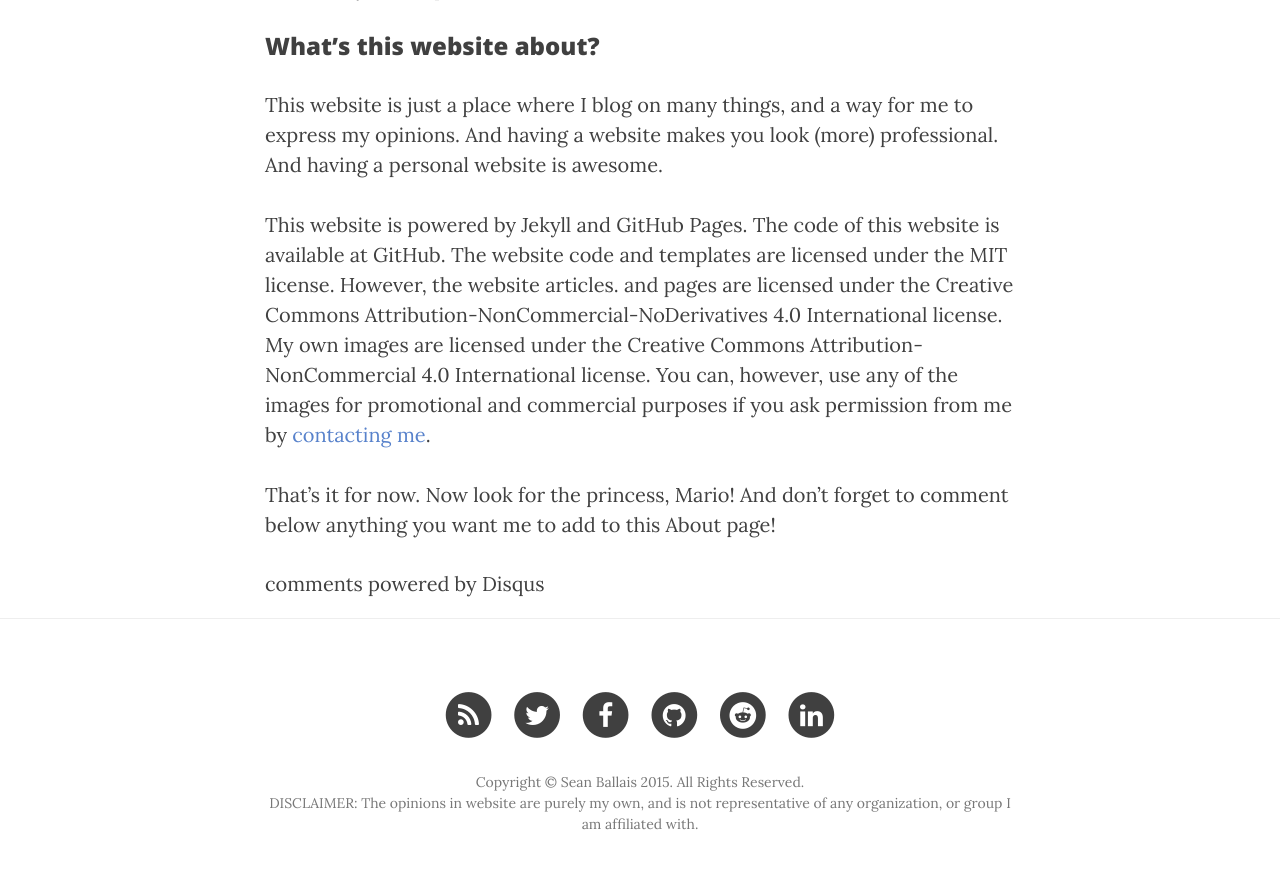
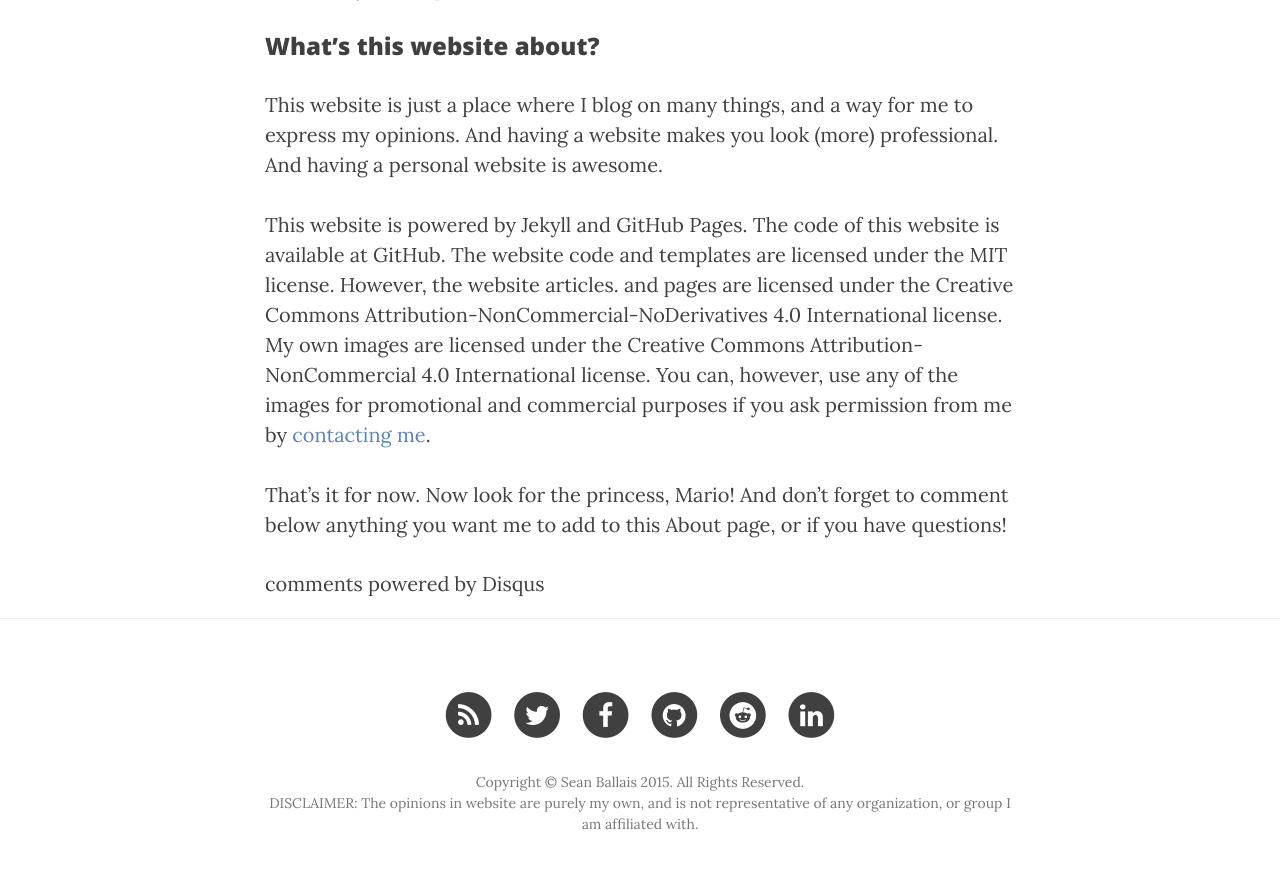
Before and after one commit to seanballais/seanballais.github.io, a Jekyll site: the page built from about.md, in a window 1280 px wide and 900 px high, scrolled down 3115 px. Shown: the top 869 px of the window. Built offline with Jekyll 4.4.1, drawn with Linux system fonts in a browser that asks for light colours; nearby versions of some CDN libraries; comment, search, counter and statistics services are not loaded.

Commit message:
Updated the About to invite readers to comment there.

```diff
--- a/about.md
+++ b/about.md
@@ -32,4 +32,4 @@ This website is just a place where I blog on many things, and a way for me to ex
 
 This website is powered by Jekyll and GitHub Pages. The code of this website is available at GitHub. The website code and templates are licensed under the MIT license. However, the website articles. and pages are licensed under the Creative Commons Attribution-NonCommercial-NoDerivatives 4.0 International license. My own images are licensed under the Creative Commons Attribution-NonCommercial 4.0 International license. You can, however, use any of the images for promotional and commercial purposes if you ask permission from me by [contacting me]({{site.url}}/contact/).
 
-That’s it for now. Now look for the princess, Mario! And don’t forget to comment below anything you want me to add to this About page!
+That’s it for now. Now look for the princess, Mario! And don’t forget to comment below anything you want me to add to this About page, or if you have questions!
```
